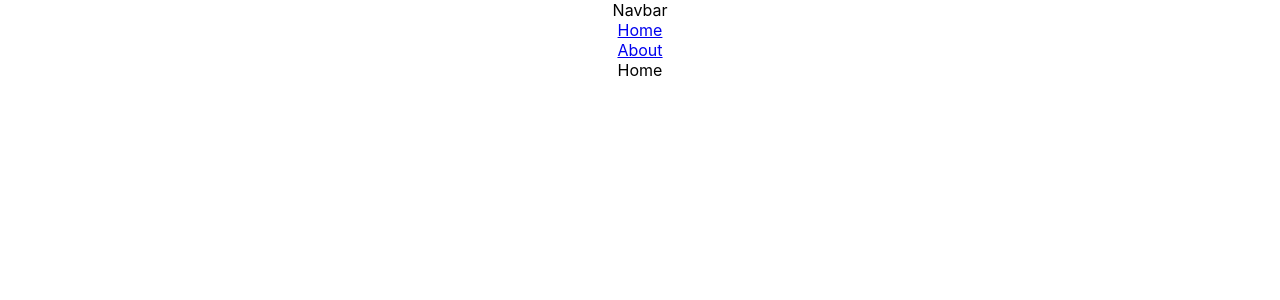
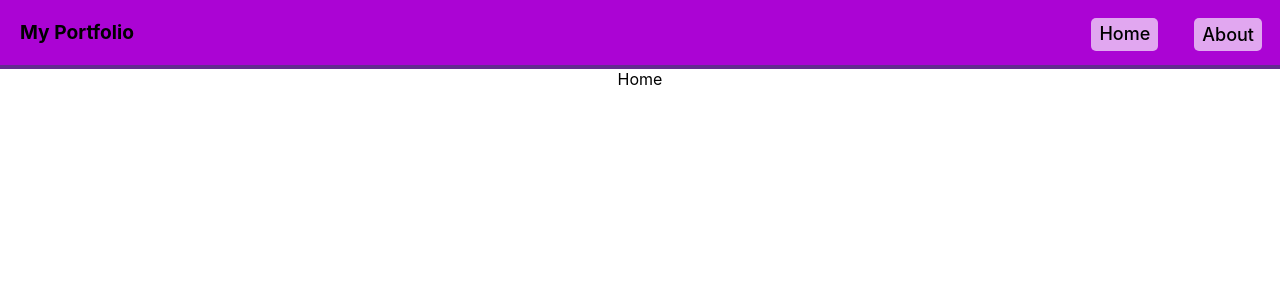
Before and after one commit to harshitjain156/my_portfollio, a React (Create React App) app in the folder myportfolio/: page / in a window 1280 px wide. Shown: the top 300 px of the page. Built offline with nearby package versions, Linux system fonts and the light colour scheme.

Commit message:
Successfully added a Navbar

```diff
--- /dev/null
+++ b/myportfolio/src/component/Navbar.css
@@ -0,0 +1,70 @@
+.navbar{
+    background-color: rgb(171, 4, 212);
+    height: 65px;
+    border-bottom: 4px solid rgba(88, 51, 131, 0.836);
+    display: grid;
+    grid-template-columns: auto auto;
+}
+.options{
+    display: flex;
+    justify-content: flex-end
+}
+.brand{
+    display: flex;
+    justify-content: flex-start;
+    color: rgb(0, 0, 0);
+    font-size: larger;
+    font-weight: 700;
+    padding:20px;
+}
+
+.home{
+    margin: 18px;
+    padding: 5px;
+    padding-left: 8px;
+    padding-right: 8px;
+    text-decoration: none;
+    color: rgb(0, 0, 0);
+    font-size: 18px;
+    font-weight: 500;
+    background-color: rgba(255, 255, 255, 0.652);
+    border-radius: 5px;
+}
+
+@keyframes homeabout {
+    0%{
+        border-bottom: 3px solid white;
+        font-size: 18px;
+        width: 0%;
+    }
+    75%{
+        border-bottom: 3px solid rgb(46, 24, 81);
+        font-size: 20px;
+        width: 105%;
+    }
+    100%{
+        border-bottom: 3px solid rgb(17, 0, 44);
+        width:100%
+    }
+}
+.home :hover{
+    animation-name: homeabout;
+    animation-duration: 1.5s;
+}
+
+.about{
+    margin: 18px;
+    padding: 6px;
+    text-decoration: none;
+    color: rgb(0, 0, 0);
+    font-size: 18px;
+    font-weight: 500;
+    background-color: rgba(255, 255, 255, 0.652);
+    border-radius: 5px;
+    padding-left: 8px;
+    padding-right: 8px;
+}
+.about :hover{
+    animation-name: homeabout;
+    animation-duration: 2s;
+}
--- a/myportfolio/src/component/Navbar.jsx
+++ b/myportfolio/src/component/Navbar.jsx
@@ -1,13 +1,18 @@
 import React from 'react'
 import { NavLink } from 'react-router-dom'
+import "./Navbar.css"
 
 function Navbar() {
   return (
-    <>
-    <div>Navbar</div>
-    <NavLink to='/'><div className="home">Home</div></NavLink>
-    <NavLink to='/about'><div className="about">About</div></NavLink>
-    </>
+    <div>
+      <div className='navbar'>
+        <div className='brand'>My Portfolio</div>
+        <div className='options'>
+          <NavLink  className="home" to='/'><div>Home</div></NavLink>
+          <NavLink className="about" to='/about'><div >About</div></NavLink>
+        </div>
+      </div>
+    </div>
   )
 }
 
```
